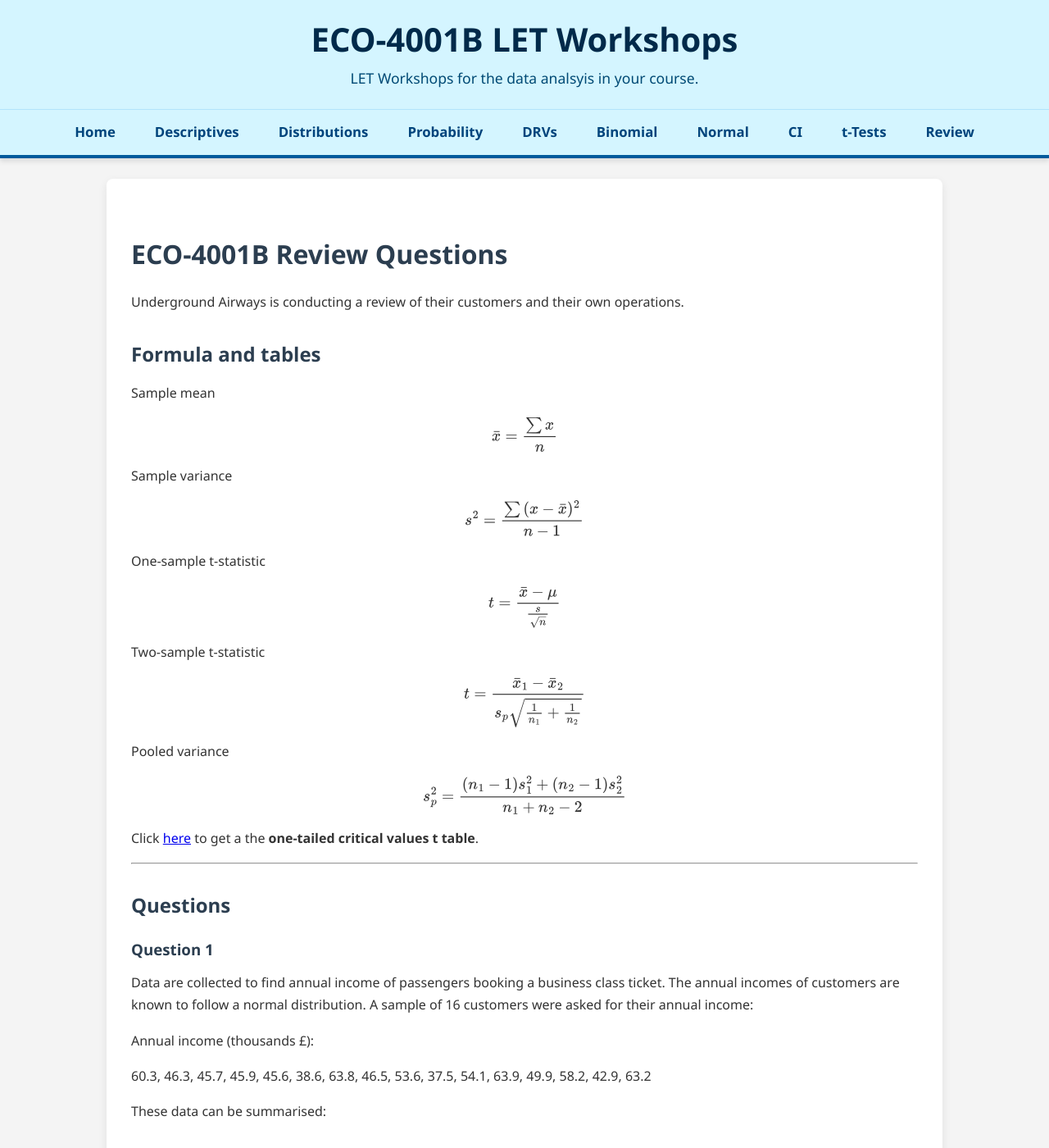
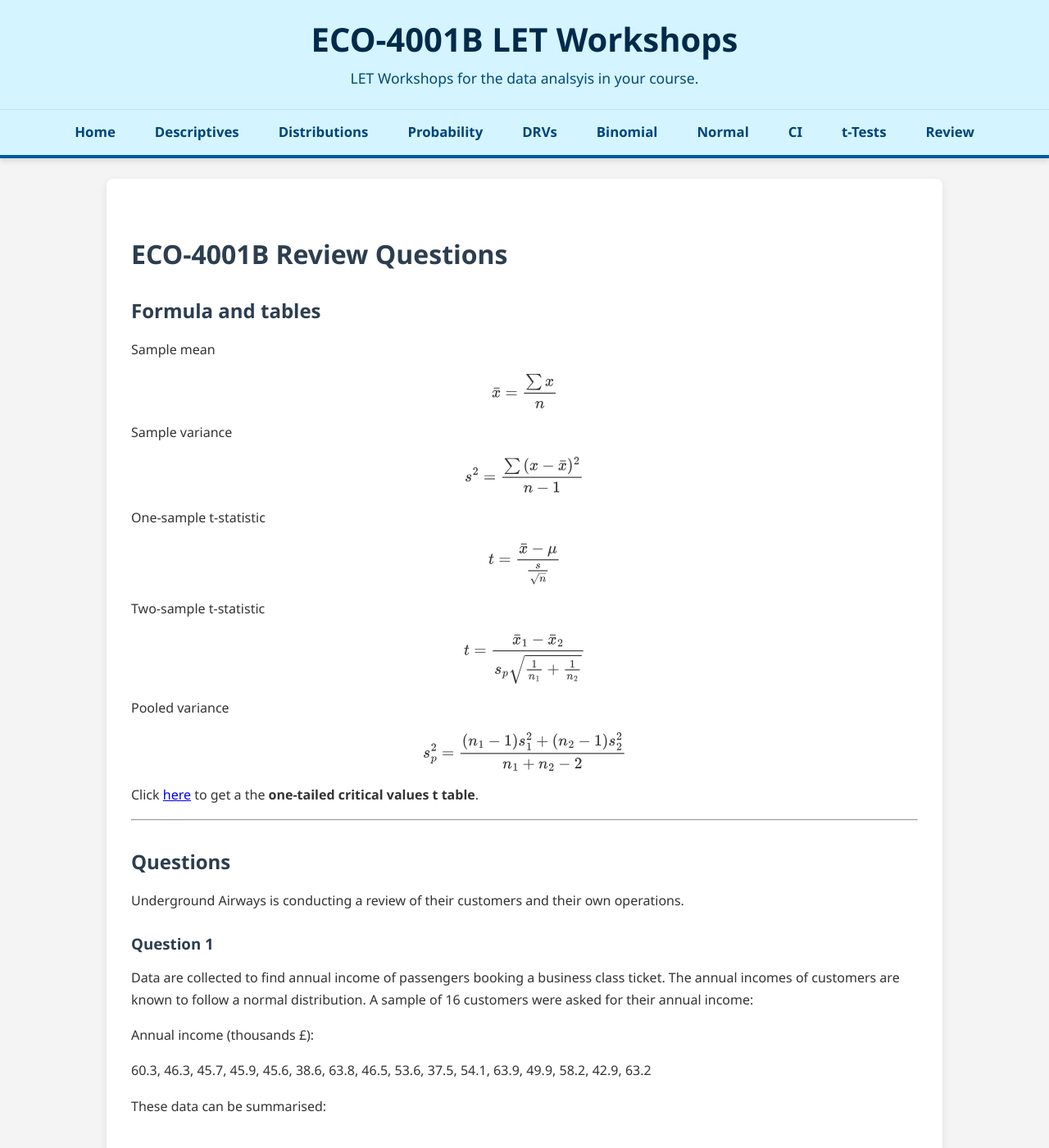
Before and after one commit to probe973/eco-4001b, a Jekyll site: the page built from review/index.md, in a window 1280 px wide and 1400 px high. Shown: the whole window at 82% size. Built offline with Jekyll 4.4.1, drawn with Linux system fonts in a browser that asks for light colours; part of the change alters nothing that is shown.

```diff
--- a/review/index.md
+++ b/review/index.md
@@ -5,7 +5,6 @@ title: Review
 
 # ECO-4001B Review Questions
 
-Underground Airways is conducting a review of their customers and their own operations.
 
 ## Formula and tables
 
@@ -35,6 +34,7 @@ Click <a href="/eco-4001b/t-table/" target="_blank">here</a> to get a the **one-
 
 ## Questions
 
+Underground Airways is conducting a review of their customers and their own operations.
 
 ### Question 1
 
```
